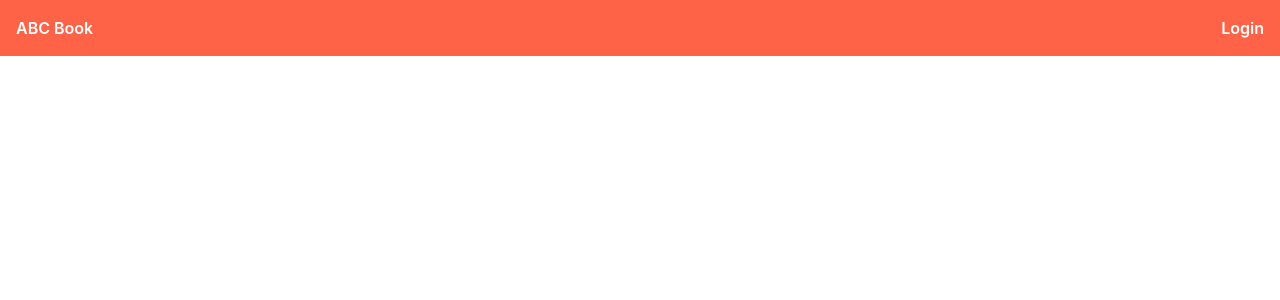
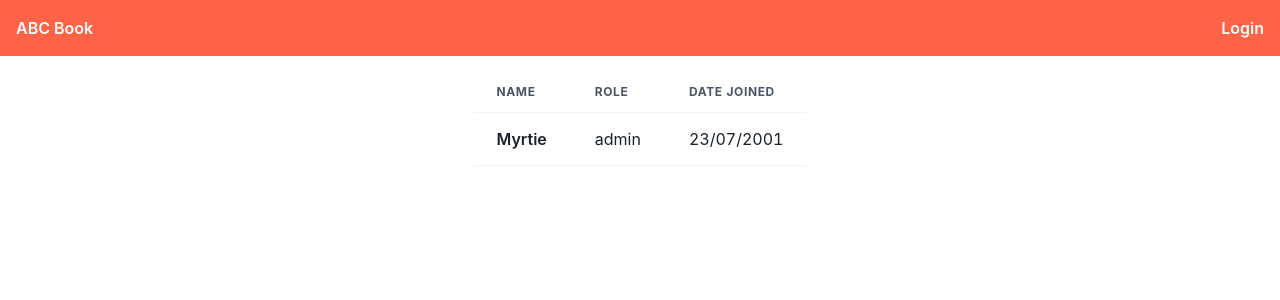
Before and after one commit to benjacoblee/abc-book, a React (Create React App) app: page /users/248eefb1-a9ad-4ddb-b2d5-4316effbfdb4 in a window 1280 px wide. Before the commit this address had no page. Shown: the top 300 px of the page. Built offline with nearby package versions, Linux system fonts and the light colour scheme.

Commit message:
feat: create user page

```diff
--- a/src/App.tsx
+++ b/src/App.tsx
@@ -10,6 +10,7 @@ import {
 import { RootState } from "./app/store";
 import Navbar from "./components/Navbar";
 import Login from "./pages/Login";
+import User from "./pages/User";
 import Users from "./pages/Users";
 
 const Home = () => (
@@ -29,6 +30,7 @@ const App = () => {
             <Routes>
                 <Route path="/" element={<Home />} />
                 <Route path="/users" element={<Users />} />
+                <Route path="/users/:id" element={<User />} />
                 <Route path="/login" element={<Login />} />
             </Routes>
         </BrowserRouter>
--- /dev/null
+++ b/src/pages/User.tsx
@@ -0,0 +1,41 @@
+import {
+    Container,
+    Table,
+    TableContainer,
+    Th,
+    Thead,
+    Tr
+} from "@chakra-ui/react";
+import { useSelector } from "react-redux";
+import { useParams } from "react-router-dom";
+import { RootState } from "../app/store";
+import UserTableBody from "../components/UserTableBody";
+
+const User = () => {
+    const params = useParams();
+    const { id } = params;
+
+    const users = useSelector((state: RootState) => state.users);
+    const user = users.find((user) => user.id === id);
+
+    return user ? (
+        <Container centerContent={true}>
+            <TableContainer mb={4}>
+                <Table>
+                    <Thead>
+                        <Tr>
+                            <Th>Name</Th>
+                            <Th>Role</Th>
+                            <Th>Date Joined</Th>
+                        </Tr>
+                    </Thead>
+                    <UserTableBody {...user} isLink={false} />
+                </Table>
+            </TableContainer>
+        </Container>
+    ) : (
+        <></>
+    );
+};
+
+export default User;
```
